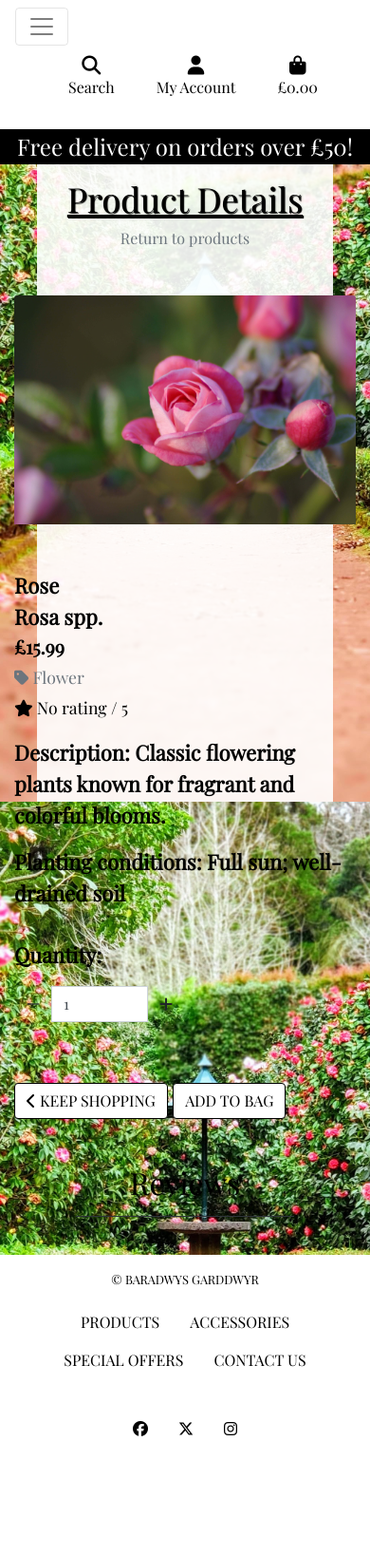
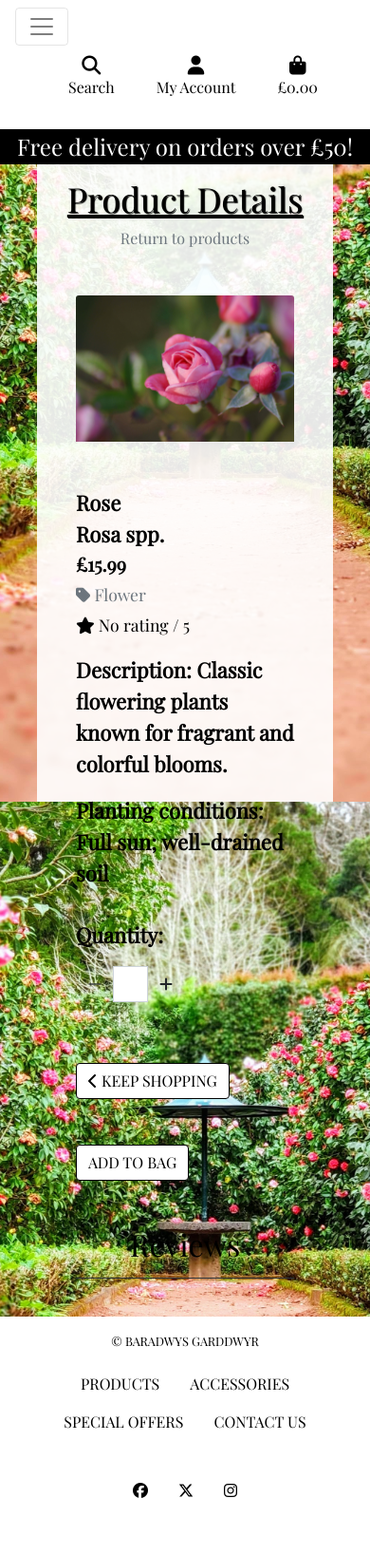
Before and after one commit to jenkidev/MSP4_Baradwys_Garddwyr, a Django app: page /products/1/ in a window 390 px wide. Shown: the whole page at 95% size. Before the commit the page ends 1512 px from the top, so only its background shows below. Run offline with Django 3.2, Linux system fonts and the light colour scheme; data comes from the database, SQL or seed files in the repository; data that the repository does not hold is empty; some libraries are stand-ins or nearby versions.

Commit message:
Updated mobile formatting

```diff
--- a/products/templates/products/product_detail.html
+++ b/products/templates/products/product_detail.html
@@ -17,7 +17,7 @@
         <a class="text-large text-muted" href="{% url 'products' %}">Return to products</a>
     </div>
     <div class="row text">
-        <div class="col-12 col-md-6 col-lg-4 offset-lg-2">
+        <div class="col-8 offset-2 col-md-6 col-lg-4 offset-lg-2">
             <div class="image-container my-5">
                 {% if product.image %}
                 <div class="product-detail-img-wrapper">
@@ -32,7 +32,7 @@
                 {% endif %}
             </div>
         </div>
-        <div class="col-12 col-md-6 col-lg-4 product-detail-font">
+        <div class="col-8 offset-2 col-md-6 col-lg-4 offset-lg-0 product-detail-font">
             <div class="product-details-container mb-5 mt-md-5">
                 <p class="mb-0">{{ product.name }}</p>
                 {% if product.species %}
```
